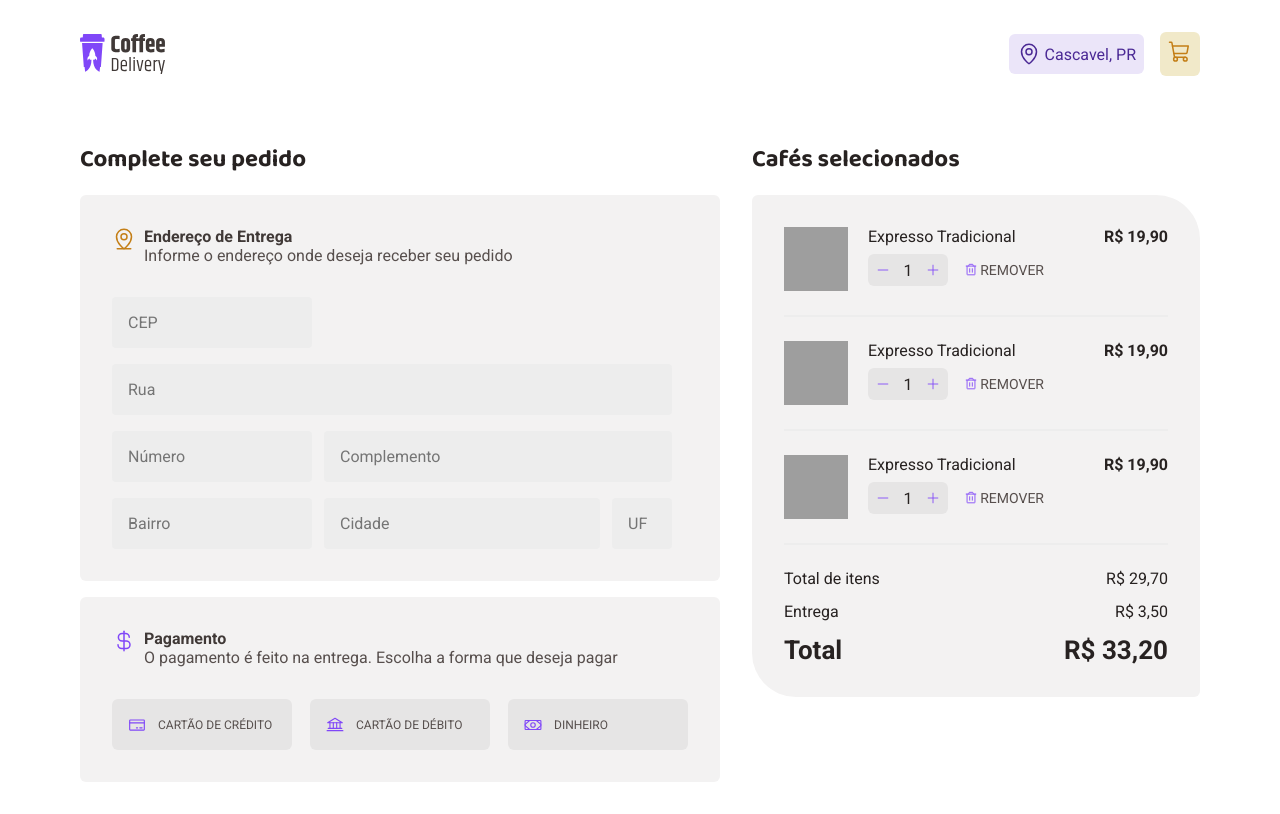
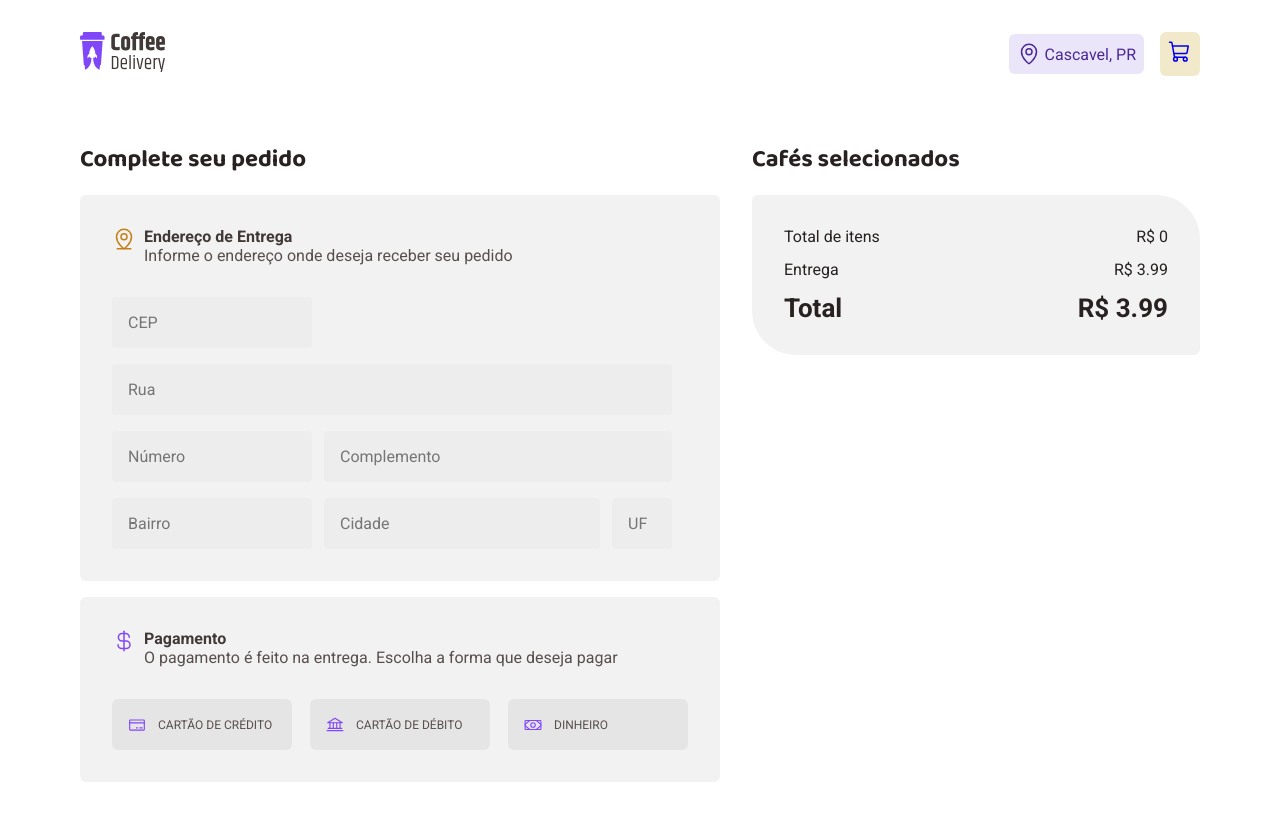
Before and after one commit to iwprogramacao/coffe-delivery-challenge, a React (Vite) app: page /cart in a window 1280 px wide. Built offline with nearby package versions, Linux system fonts and the light colour scheme; grey boxes are pictures that could not be loaded.

Commit message:
Funcoes para adicionar e remover itens no formulário

```diff
--- a/package.json
+++ b/package.json
@@ -10,6 +10,7 @@
   },
   "dependencies": {
     "@hookform/resolvers": "^2.9.10",
+    "immer": "^9.0.16",
     "phosphor-react": "^1.4.1",
     "react": "^18.2.0",
     "react-dom": "^18.2.0",
--- a/src/components/CartItem/index.tsx
+++ b/src/components/CartItem/index.tsx
@@ -1,5 +1,6 @@
 import { Minus, Plus, Trash } from "phosphor-react";
-import coffeImage from "../../assets/products/expresso.png";
+import { useContext } from "react";
+import { CoffeeAttributes, ShoppingContext } from "../../contexts/ShoppingContext";
 
 import {
   CartItemContainer,
@@ -8,19 +9,33 @@ import {
   RemoverButton,
 } from "./styles";
 
-export function CartItem() {
+export function CartItem({ image, name, quantity, price }: CoffeeAttributes) {
+  const { changeCartItemQuantity, removeCartItem } = useContext(ShoppingContext);
+
+  function handleIncreaseCoffee() {
+    changeCartItemQuantity(name, "increase");
+  }
+
+  function handleDecreaseCoffee() {
+    changeCartItemQuantity(name, "decrease");
+  }
+
+  function handleRemoveItem() {
+    removeCartItem(name);
+  }
+
   return (
     <CartItemContainer>
       <img
-        src={coffeImage}
+        src={image}
         alt=""
       />
       <div>
-        <p>Expresso Tradicional</p>
+        <p>{name}</p>
         <QuantityControllerContainer>
           <div>
             <RemoveAndAddContainer>
-              <button>
+              <button onClick={handleDecreaseCoffee}>
                 {
                   <Minus
                     size={14}
@@ -28,8 +43,8 @@ export function CartItem() {
                   />
                 }
               </button>
-              <span>1</span>
-              <button>
+              <span>{quantity}</span>
+              <button onClick={handleIncreaseCoffee}>
                 {
                   <Plus
                     size={14}
@@ -38,11 +53,13 @@ export function CartItem() {
                 }
               </button>
             </RemoveAndAddContainer>
-            <RemoverButton>{<Trash color={"#8047F8"} />} Remover</RemoverButton>
+            <RemoverButton onClick={handleRemoveItem}>
+              {<Trash color={"#8047F8"} />} Remover
+            </RemoverButton>
           </div>
         </QuantityControllerContainer>
       </div>
-      <strong>R$ 19,90</strong>
+      <strong>R$ {price}</strong>
     </CartItemContainer>
   );
 }
--- a/src/components/Header/index.tsx
+++ b/src/components/Header/index.tsx
@@ -1,4 +1,5 @@
 import { MapPin, ShoppingCart } from "phosphor-react";
+import { NavLink } from "react-router-dom";
 import logotype from "../../assets/coffe-delivery-logo.svg";
 import { NavItemsContainer } from "../../pages/Home/styles";
 import { HeaderContainer } from "./styles";
@@ -6,16 +7,25 @@ import { HeaderContainer } from "./styles";
 export function Header() {
   return (
     <HeaderContainer>
-      <img
-        src={logotype}
-        alt=""
-      />
+      <NavLink to="/">
+        <img
+          src={logotype}
+          alt=""
+        />
+      </NavLink>
       <NavItemsContainer>
         <div>
           {<MapPin size={24} />}
           <span>Cascavel, PR</span>
         </div>
-        <button>{<ShoppingCart size={24} />}</button>
+        <button>
+          <NavLink
+            to="/cart"
+            title="Carrinho"
+          >
+            {<ShoppingCart size={24} />}
+          </NavLink>
+        </button>
       </NavItemsContainer>
     </HeaderContainer>
   );
--- a/src/contexts/ShoppingContext.tsx
+++ b/src/contexts/ShoppingContext.tsx
@@ -1,19 +1,23 @@
 import { createContext, ReactNode, useState } from "react";
+import { produce } from "immer";
 
 interface ShoppingContextProviderProps {
   children: ReactNode;
 }
 
-interface ShoppingContextType {
-  addCoffeeList: (coffeeToAdd: CoffeeAttributes) => void;
-  shoppingList: CoffeeAttributes[];
+export interface CoffeeAttributes {
+  id: Date;
+  image: string;
+  name: string;
+  price: number;
+  quantity: number;
 }
 
-interface CoffeeAttributes {
-  id: Date;
-  coffeeName: string;
-  price: number;
-  quantity: number;
+interface ShoppingContextType {
+  shoppingList: CoffeeAttributes[];
+  addCoffeeToCart: (coffeeToAdd: CoffeeAttributes) => void;
+  changeCartItemQuantity: (cartItemName: string, type: "increase" | "decrease") => void;
+  removeCartItem: (cartItemName: string) => void;
 }
 
 export const ShoppingContext = createContext({} as ShoppingContextType);
@@ -21,29 +25,56 @@ export const ShoppingContext = createContext({} as ShoppingContextType);
 export function ShoppingContextProvider({ children }: ShoppingContextProviderProps) {
   const [shoppingList, setShoppingList] = useState<CoffeeAttributes[]>([]);
 
-  function addCoffeeList(coffeeToAdd: CoffeeAttributes) {
-    const hasCoffeeAlready = shoppingList.find((coffee) => {
-      return coffeeToAdd.coffeeName === coffee.coffeeName;
+  function addCoffeeToCart(coffeeToAdd: CoffeeAttributes) {
+    const coffeAlreadyExistsInCart = shoppingList.findIndex((coffee) => {
+      return coffeeToAdd.name === coffee.name;
     });
 
-    const coffeeList = shoppingList;
-    if (hasCoffeeAlready) {
-      coffeeList.map((coffee) => {
-        if (coffee.coffeeName === coffeeToAdd.coffeeName) {
-          coffee.quantity += coffeeToAdd.quantity;
-        } else {
-          return;
-        }
+    const newCart = produce(shoppingList, (draft) => {
+      if (coffeAlreadyExistsInCart < 0) {
+        draft.push(coffeeToAdd);
+      } else {
+        draft[coffeAlreadyExistsInCart].quantity += coffeeToAdd.quantity;
+      }
+    });
+
+    setShoppingList(newCart);
+  }
+
+  function changeCartItemQuantity(cartItemName: string, type: "increase" | "decrease") {
+    const newCart = produce(shoppingList, (draft) => {
+      const coffeAlreadyExistsInCart = shoppingList.findIndex((coffee) => {
+        return cartItemName === coffee.name;
       });
-      setShoppingList(coffeeList);
-    } else {
-      setShoppingList([...shoppingList, coffeeToAdd]);
-    }
+
+      if (coffeAlreadyExistsInCart >= 0) {
+        const item = draft[coffeAlreadyExistsInCart];
+
+        draft[coffeAlreadyExistsInCart].quantity =
+          type === "increase" ? item.quantity + 1 : item.quantity - 1;
+      }
+    });
+
+    setShoppingList(newCart);
   }
-  console.log(shoppingList);
+
+  function removeCartItem(cartItemName: string) {
+    const newCart = produce(shoppingList, (draft) => {
+      const coffeAlreadyExistsInCart = shoppingList.findIndex((coffee) => {
+        return cartItemName === coffee.name;
+      });
+
+      if (coffeAlreadyExistsInCart >= 0) {
+        draft.splice(coffeAlreadyExistsInCart, 1);
+      }
+    });
+    setShoppingList(newCart);
+  }
 
   return (
-    <ShoppingContext.Provider value={{ shoppingList, addCoffeeList }}>
+    <ShoppingContext.Provider
+      value={{ shoppingList, addCoffeeToCart, changeCartItemQuantity, removeCartItem }}
+    >
       {children}
     </ShoppingContext.Provider>
   );
--- a/src/pages/Cart/index.tsx
+++ b/src/pages/Cart/index.tsx
@@ -1,5 +1,7 @@
-import { Bank, Cards, CreditCard, CurrencyDollar, MapPin, MapPinLine, Money } from "phosphor-react";
+import { Bank, CreditCard, CurrencyDollar, MapPinLine, Money } from "phosphor-react";
+import { useContext, useEffect, useState } from "react";
 import { CartItem } from "../../components/CartItem";
+import { ShoppingContext } from "../../contexts/ShoppingContext";
 import {
   CartPageContainer,
   CartWrapper,
@@ -12,6 +14,29 @@ import {
 } from "./styles";
 
 export function Cart() {
+  const { shoppingList } = useContext(ShoppingContext);
+  const [totalItems, setTotalItems] = useState(0);
+
+  useEffect(() => {
+    if (!shoppingList) {
+      setTotalItems(0);
+    } else {
+      calculateTotalItems();
+    }
+  }, [shoppingList]);
+
+  function calculateTotalItems() {
+    setTotalItems(
+      shoppingList
+        .map((coffee) => coffee.price * coffee.quantity)
+        .reduce((total, coffee) => total + coffee, 0)
+    );
+  }
+
+  const DELIVERY_PRICE = 3.99;
+
+  const cartTotal = DELIVERY_PRICE + totalItems;
+
   return (
     <CartPageContainer>
       <div>
@@ -114,22 +139,30 @@ export function Cart() {
         <h1>Cafés selecionados</h1>
         <CartWrapper>
           <div>
-            <CartItem />
-            <CartItem />
-            <CartItem />
+            {shoppingList.map((coffee) => {
+              return (
+                <CartItem
+                  id={coffee.id}
+                  name={coffee.name}
+                  image={coffee.image}
+                  quantity={coffee.quantity}
+                  price={coffee.price * coffee.quantity}
+                />
+              );
+            })}
           </div>
           <PricesContainer>
             <div>
               <span>Total de itens</span>
-              <span>R$ 29,70</span>
+              <span>R$ {totalItems}</span>
             </div>
             <div>
               <span>Entrega</span>
-              <span>R$ 3,50</span>
+              <span>R$ 3.99</span>
             </div>
             <div>
               <strong>Total</strong>
-              <strong>R$ 33,20</strong>
+              <strong>R$ {cartTotal}</strong>
             </div>
           </PricesContainer>{" "}
         </CartWrapper>
--- a/src/pages/Home/components/Card/index.tsx
+++ b/src/pages/Home/components/Card/index.tsx
@@ -18,30 +18,29 @@ interface CardProps {
 }
 
 export function Card({ image, tags, name, description, price }: CardProps) {
-  const [coffeQuantity, setCoffeQuantity] = useState(1);
+  const [coffeeQuantity, setCoffeeQuantity] = useState(1);
 
-  const { addCoffeeList } = useContext(ShoppingContext);
+  const { shoppingList, addCoffeeToCart } = useContext(ShoppingContext);
 
   function handleIncreaseCoffeQuantity() {
-    const coffeIncreased = coffeQuantity + 1;
-    setCoffeQuantity(coffeIncreased);
+    setCoffeeQuantity((state) => state + 1);
   }
 
   function handleDecreaseCoffeQuantity() {
-    if (coffeQuantity <= 1) {
-      setCoffeQuantity(1);
+    if (coffeeQuantity <= 1) {
+      setCoffeeQuantity(1);
     } else {
-      const coffeIncreased = coffeQuantity - 1;
-      setCoffeQuantity(coffeIncreased);
+      setCoffeeQuantity((state) => state - 1);
     }
   }
 
   function handleAddToCart() {
-    addCoffeeList({
+    addCoffeeToCart({
       id: new Date(),
-      coffeeName: name,
+      image: image,
+      name: name,
       price: price,
-      quantity: coffeQuantity,
+      quantity: coffeeQuantity,
     });
   }
 
@@ -64,7 +63,7 @@ export function Card({ image, tags, name, description, price }: CardProps) {
         <strong>{price.toString()}</strong>
         <QuantityControllerContainer>
           <button onClick={handleDecreaseCoffeQuantity}>{<Minus />}</button>
-          <span>{coffeQuantity}</span>
+          <span>{coffeeQuantity}</span>
           <button onClick={handleIncreaseCoffeQuantity}>{<Plus />}</button>
         </QuantityControllerContainer>
         <button onClick={handleAddToCart}>{<ShoppingCart size={22} />}</button>
```
Also changed, not shown: 1 other file (tests, documents, lock files or other folders).
